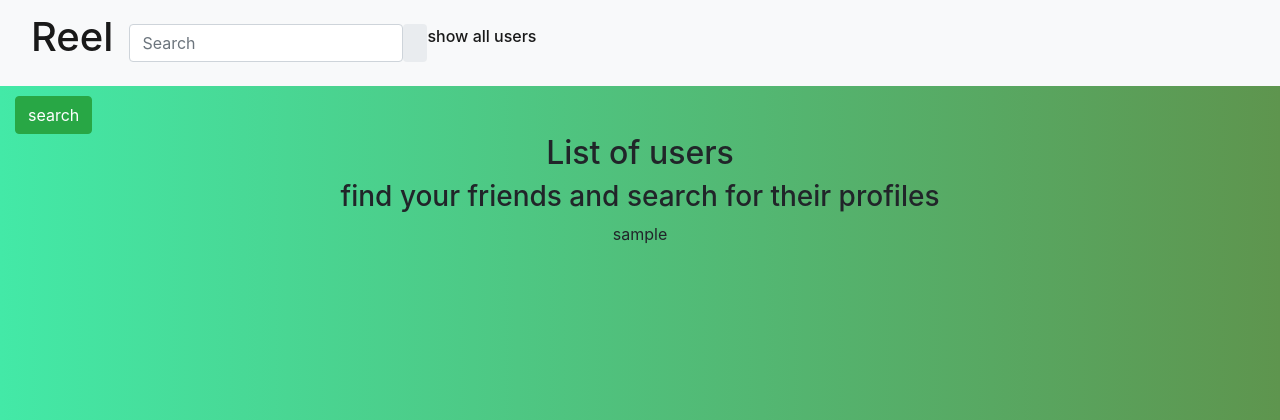
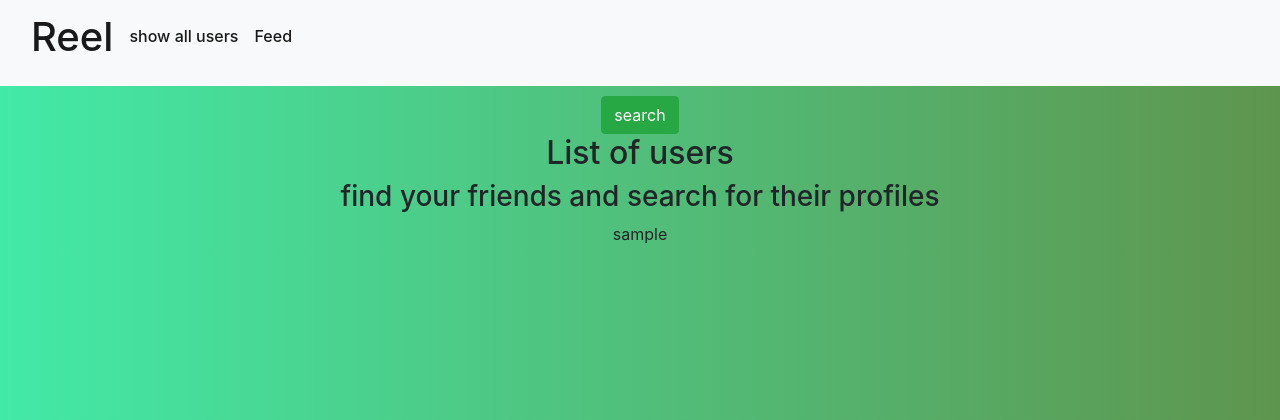
Before and after one commit to RoMcGill/Reel, a Django app: page /members/showuser.html in a window 1280 px wide. Shown: the top 420 px of the page. Run offline with Django 3.2, Linux system fonts and the light colour scheme; the visitor is signed in with stand-in values (Sample User, id 1); data comes from the database, SQL or seed files in the repository; some libraries are stand-ins or nearby versions.

Commit message:
add search functionality

```diff
--- a/REEL/settings.py
+++ b/REEL/settings.py
@@ -96,7 +96,7 @@ DATABASES = {
    'default': dj_database_url.parse(os.environ.get("DATABASE_URL"))
 }
 
-
+AUTH_PROFILE_MODULE = 'userauthentication.UserProfile'
 
 
 # Password validation
--- a/REEL/urls.py
+++ b/REEL/urls.py
@@ -38,7 +38,9 @@ urlpatterns = [
     path('<username>/svaed/', UserProfile, name='favourite'),
     path('<username>/follow/<option>/', follow, name='follow'),
     path('<username>/showuser/', user_views.showusername, name='showuser'),
+    path('searchbar/', include('searchbar.urls')),
     path('<username>/searchbar/', search_views.SearchBar, name='SearchBar'),
+
 
 
 ]
--- a/members/templates/reelusers/login.html
+++ b/members/templates/reelusers/login.html
@@ -61,6 +61,8 @@
               <p class="control">
                 <input type="submit" value="Sign In" class="button is-success">
 
+                <a href="{% url 'register' %}" class="button is-info">sign-up</a>
+
 
               </p>
             </div>
--- a/members/templates/reelusers/register.html
+++ b/members/templates/reelusers/register.html
@@ -58,7 +58,7 @@
       <div class="field">
       <p class="control">
         <input type="submit" value="Sign Up" class="button is-success">
-          Register
+
 
       </p>
     </div>
--- a/post/views.py
+++ b/post/views.py
@@ -104,7 +104,7 @@ def like(request, post_id):
 
     post.likes = current_likes
     post.save()
-    return HttpResponseRedirect(reverse('post-detail', args=[post_id]))
+    return HttpResponseRedirect(reverse('index', args=[post_id]))
 
 
 def favourite(request, post_id):
--- a/templates/base.html
+++ b/templates/base.html
@@ -40,23 +40,24 @@
 
 
       <!-- Search form -->
-      <form class="input-group w-auto my-auto d-none d-sm-flex">
-        <input
-          autocomplete="off"
-          type="search"
-          class="form-control rounded"
-          placeholder="Search"
-          style="min-width: 125px;"
-        />
-        <span class="input-group-text border-0 d-none d-lg-flex"
-          ><i class="fas fa-search"></i
-        ></span>
-      </form>
+
       {% if user.is_authenticated %}
       <a class="navbar-brand me-2 mb-1 d-flex align-items-center" href="{% url 'showuser' %}">
       <h6>show all users</h6>
     </a>
+    <a class="navbar-brand me-2 mb-1 d-flex align-items-center" href="{% url 'index' %}">
+      <h6>Feed</h6>
+    </a>
+
+    <ul class="navbar-nav flex-row">
+      <li class="nav-item me-3 me-lg-1">
+        <a class="nav-link d-sm-flex align-items-sm-center" href="#">
+
       {% endif %}
+
+
+
+
 
     </div>
 
--- a/templates/showuser.html
+++ b/templates/showuser.html
@@ -1,7 +1,10 @@
 {% extends 'base.html' %}
 {% load static %}
 {% block content %}
-<a href="{% url 'SearchBar' %}" class="btn btn-success">search</a>
+
+<div class="d-flex">
+    <a href="{% url 'SearchBar' %}" class="btn btn-success list-inline mx-auto justify-content-center">search</a>
+    </div>
 <div class="d-flex">
     <h2 class="list-inline mx-auto justify-content-center">
           List of users
--- a/userauthentication/views.py
+++ b/userauthentication/views.py
@@ -75,7 +75,7 @@ def editProfile(request):
     profile = Profile.objects.get(user__id=user)
 
     if request.method == "POST":
-        form = editProfileForm(request.POST, request.FILES)
+        form = editProfileForm(request.POST, request.FILES, instance=request.user.profile)
         if form.is_valid():
             profile.image = form.cleaned_data.get('picture')
             profile.first_name = form.cleaned_data.get('first_name')
@@ -86,7 +86,7 @@ def editProfile(request):
             profile.save()
             return redirect('profile', profile.user.username)
     else:
-        form = editProfileForm()
+        form = editProfileForm(instance=request.user.profile)
     context = {
         'form': form,
     }
```
Also changed, not shown: searchbar/views.py (+7 -5 lines), templates/search.html (added, +60 -0 lines), templates/sign-in.html (+19 -28 lines), media/user_12/mag_blue_spray.png (added), media/user_15/Screenshot_2019-12-31_at_15.38.05.png (added), media/user_15/nike-mag-2016-official-06_original-cropped.jpg (added), searchbar/templates/search.html (deleted).
